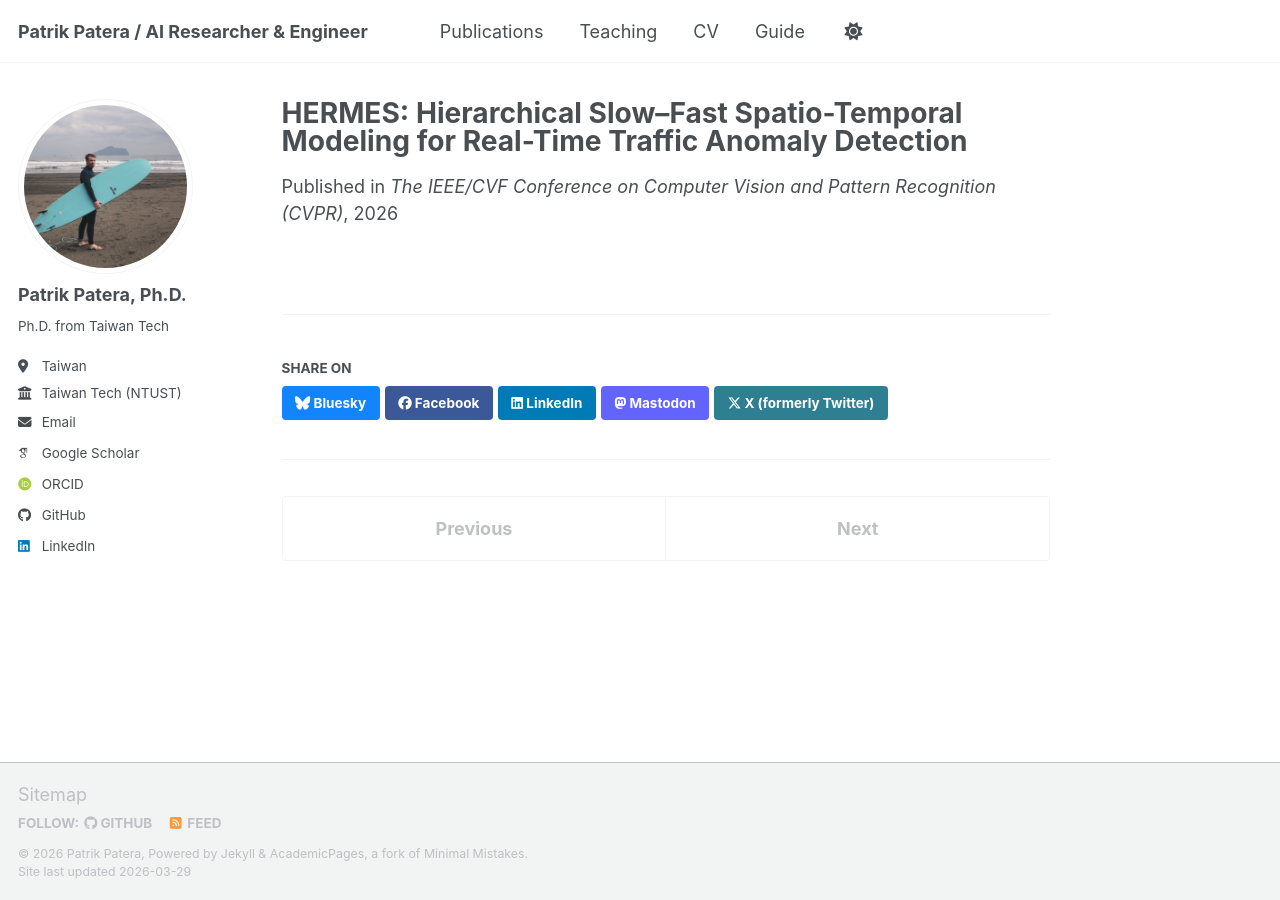
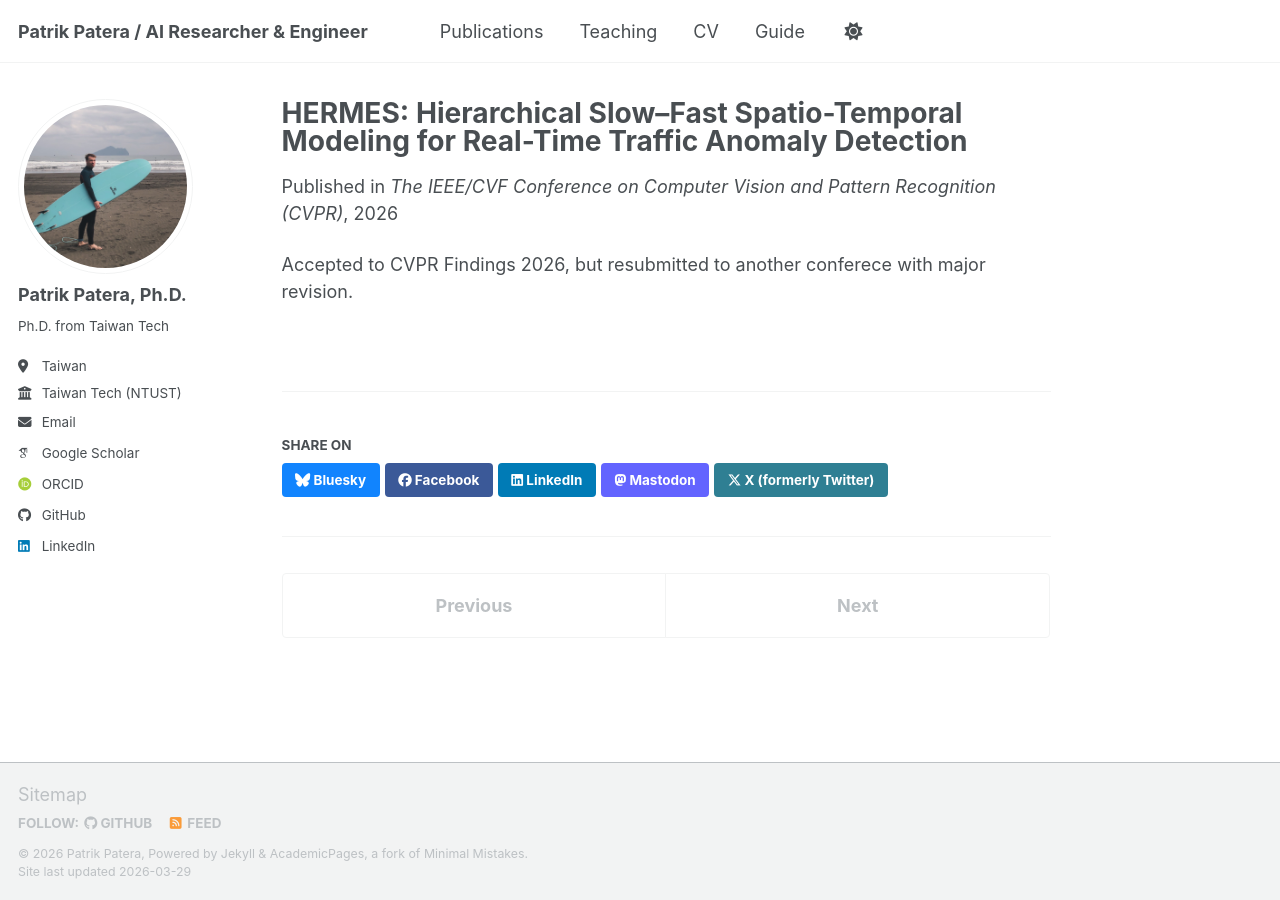
Before and after one commit to patpatera/patpatera.github.io, a Jekyll site: the page built from _publications/CVPR-F-2026.md, in a window 1280 px wide. Built offline with Jekyll 4.4.1, drawn with Linux system fonts in a browser that asks for light colours; some web fonts are replaced; a script bundle is joined from its source files by our own code; library files that are not in the unit come from our copies.

Commit message:
Revise publication status for CVPR-F-2026
Updated the status of the publication regarding its acceptance and resubmission.

```diff
--- a/_publications/CVPR-F-2026.md
+++ b/_publications/CVPR-F-2026.md
@@ -7,3 +7,5 @@ excerpt: 'Accepted to CVPR Findings 2026, but resubmitted to another conferece w
 date: 2026-02-23
 venue: 'The IEEE/CVF Conference on Computer Vision and Pattern Recognition (CVPR)'
 ---
+
+Accepted to CVPR Findings 2026, but resubmitted to another conferece with major revision.
```
